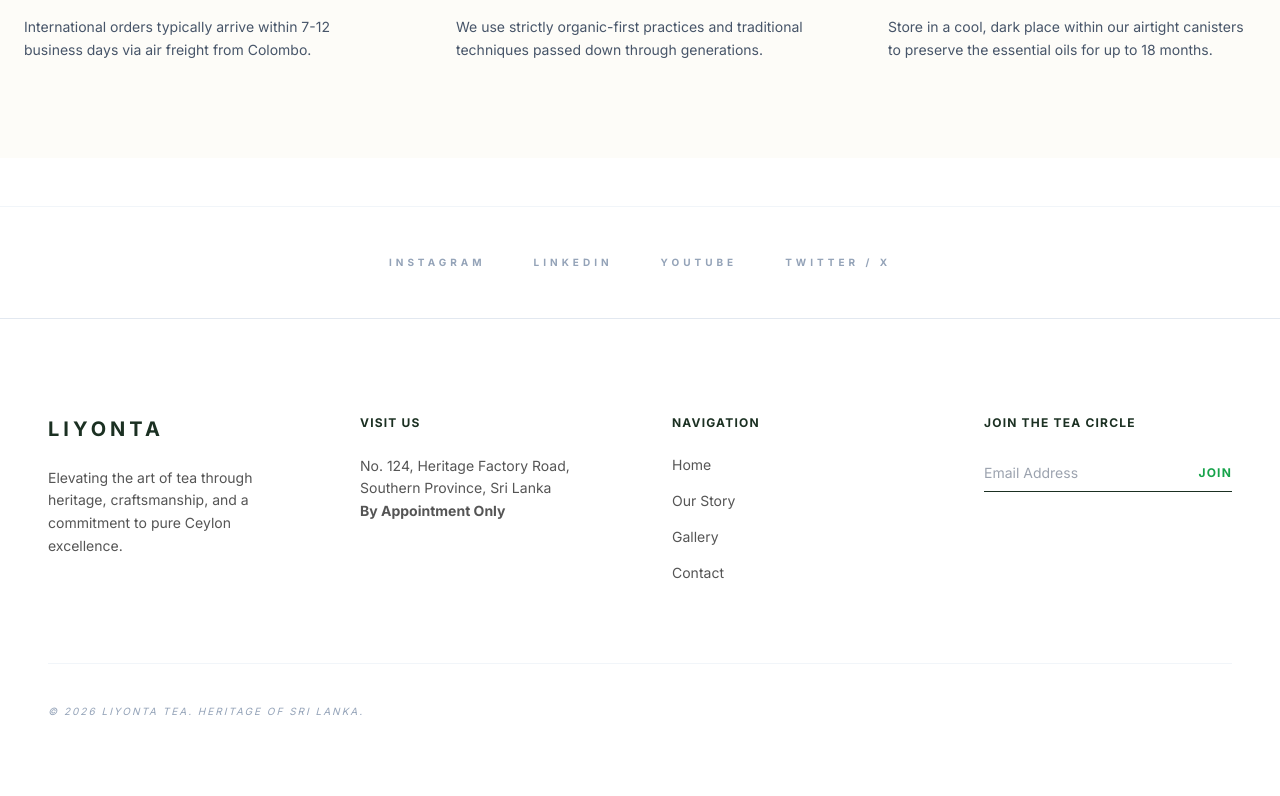
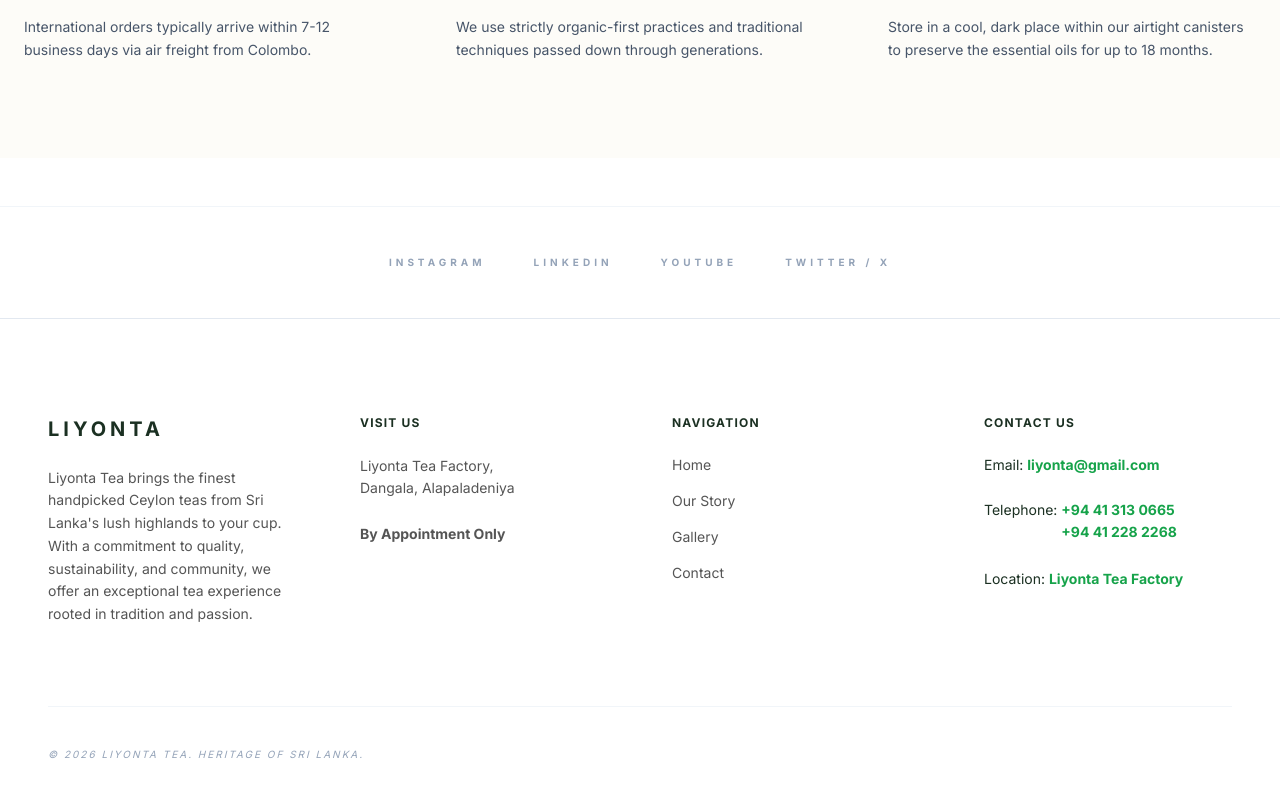
Before and after one commit to RIVINDUSANJULA/Liyonta-Tea-2026, a Next.js app: page /contact in a window 1280 px wide. Shown: the part 2590-3386 px from the top of the page. Built offline with nearby package versions, Linux system fonts and the light colour scheme; a web font is replaced by a local one.

Commit message:
Footer Done

```diff
--- a/components/Footer.tsx
+++ b/components/Footer.tsx
@@ -11,16 +11,18 @@ export default function Footer() {
           <div className="space-y-6">
             <div className="text-xl font-bold tracking-[0.2em] text-[#1B3022]">LIYONTA</div>
             <p className="text-sm text-[#555555] leading-relaxed">
-              Elevating the art of tea through heritage, craftsmanship, and a commitment to pure Ceylon excellence.
+              Liyonta Tea brings the finest handpicked Ceylon teas from Sri Lanka&apos;s lush highlands to your cup.
+              With a commitment to quality, sustainability, and community, we offer an exceptional tea experience
+              rooted in tradition and passion.
             </p>
           </div>
 
           <div className="space-y-6">
             <h5 className="text-xs font-bold uppercase tracking-widest text-[#1B3022]">Visit Us</h5>
             <p className="text-sm text-[#555555] leading-relaxed">
-              No. 124, Heritage Factory Road,<br />
-              Southern Province, Sri Lanka<br />
-              <span className="font-bold">By Appointment Only</span>
+              Liyonta Tea Factory,<br />
+              Dangala, Alapaladeniya <br /> <br />
+              <span className="font-bold">By Appointment Only</span> <br />
             </p>
           </div>
 
@@ -35,20 +37,50 @@ export default function Footer() {
           </div>
 
           <div className="space-y-6">
-            <h5 className="text-xs font-bold uppercase tracking-widest text-[#1B3022]">Join the Tea Circle</h5>
-            <form className="flex border-b border-[#1B3022] py-2" onSubmit={(e) => e.preventDefault()}>
-              <input
-                type="email"
-                placeholder="Email Address"
-                className="bg-transparent text-sm w-full outline-none"
-              />
-              <button
-                type="submit"
-                className="text-xs font-bold uppercase tracking-widest text-green-600 ml-4"
+            <h5 className="text-xs font-bold uppercase tracking-widest text-[#1B3022]">
+              Contact Us
+            </h5>
+
+            <div className="text-sm text-[#1B3022]">
+              Email:{" "}
+              <a
+                /* %20 is the URL-encoded safe way to write a space */
+                href="mailto:liyonta@gmail.com?subject=Contact%20Us"
+                className="hover:underline text-green-600 font-bold"
               >
-                Join
-              </button>
-            </form>
+                liyonta@gmail.com
+              </a>
+            </div>
+
+            <div className="text-sm text-[#1B3022] leading-relaxed">
+              Telephone:{" "}
+              <a
+                href="tel:+94413130665"
+                className="hover:underline text-green-600 font-bold"
+              >
+                +94 41 313 0665
+              </a>
+              <br />
+              <span className="invisible">Telephone: </span> {/* Aligns the second number with the first */}
+              <a
+                href="tel:+94412282268"
+                className="hover:underline text-green-600 font-bold"
+              >
+                +94 41 228 2268
+              </a>
+            </div>
+
+            <div className="text-sm text-[#1B3022] leading-relaxed">
+              Location:{" "}
+              <a
+                href="https://www.google.com/maps/search/?api=1&query=Liyonta+Tea+Factory,+Dangala,+Alapaladeniya,+Sri+Lanka"
+                target="_blank"
+                rel="noopener noreferrer"
+                className="hover:underline text-green-600 font-bold"
+              >
+                Liyonta Tea Factory
+              </a>
+            </div>
           </div>
         </div>
 
```
